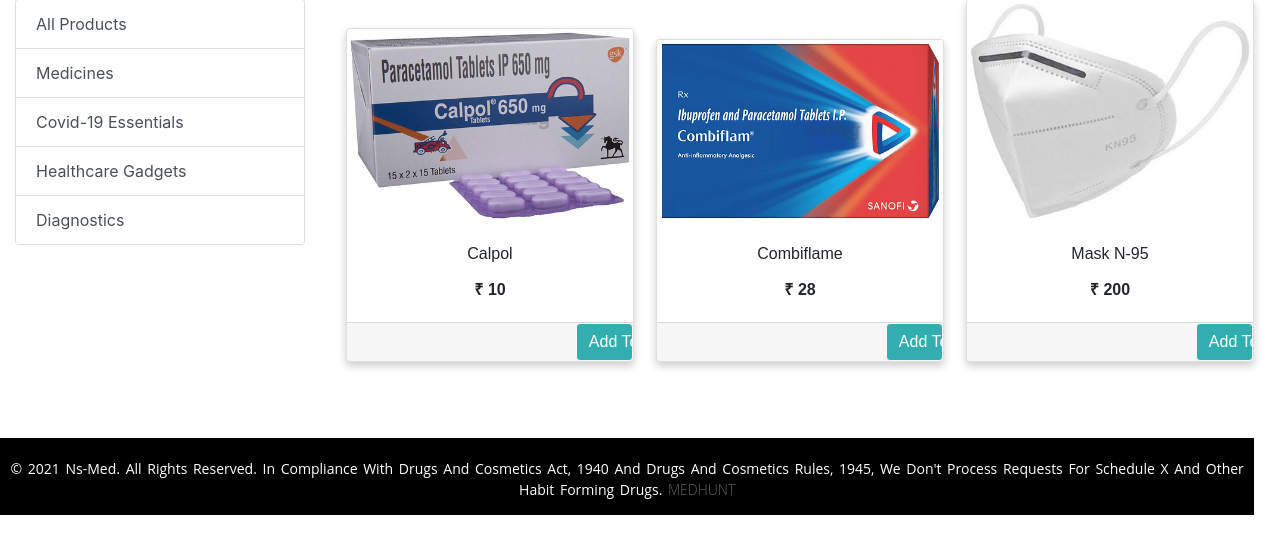
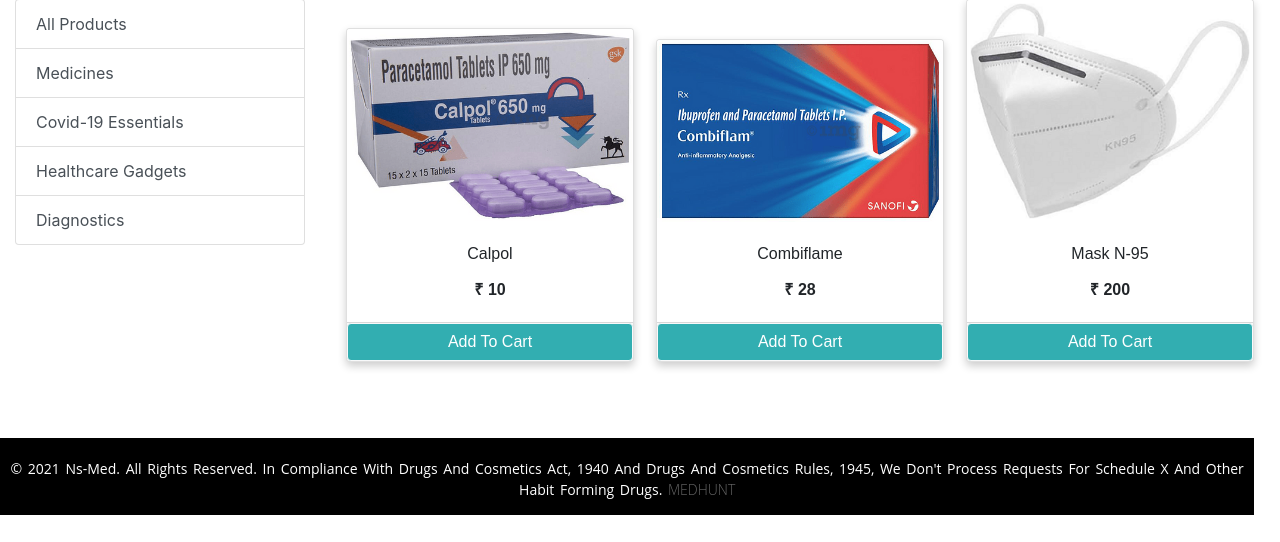
Before and after one commit to Swarnaray/eshop, a Django app: page /store in a window 1280 px wide; the page is wider, and only the part inside the window is pictured. Shown: the part 525-1067 px from the top of that part. Run offline with Django 3.2, Linux system fonts and the light colour scheme; data comes from the database, SQL or seed files in the repository; both versions use the stored data as it was after the commit; some libraries are stand-ins or nearby versions.

Commit message:
minor update

```diff
--- a/store/static/store/medicine-order.css
+++ b/store/static/store/medicine-order.css
@@ -35,7 +35,7 @@
 .btn {
     background: rgb(50, 174, 177);
       color: #fff;
-      width: 20%;
+      /* width: 20%; */
     }
 
 
```
Also changed, not shown: db.sqlite3.
